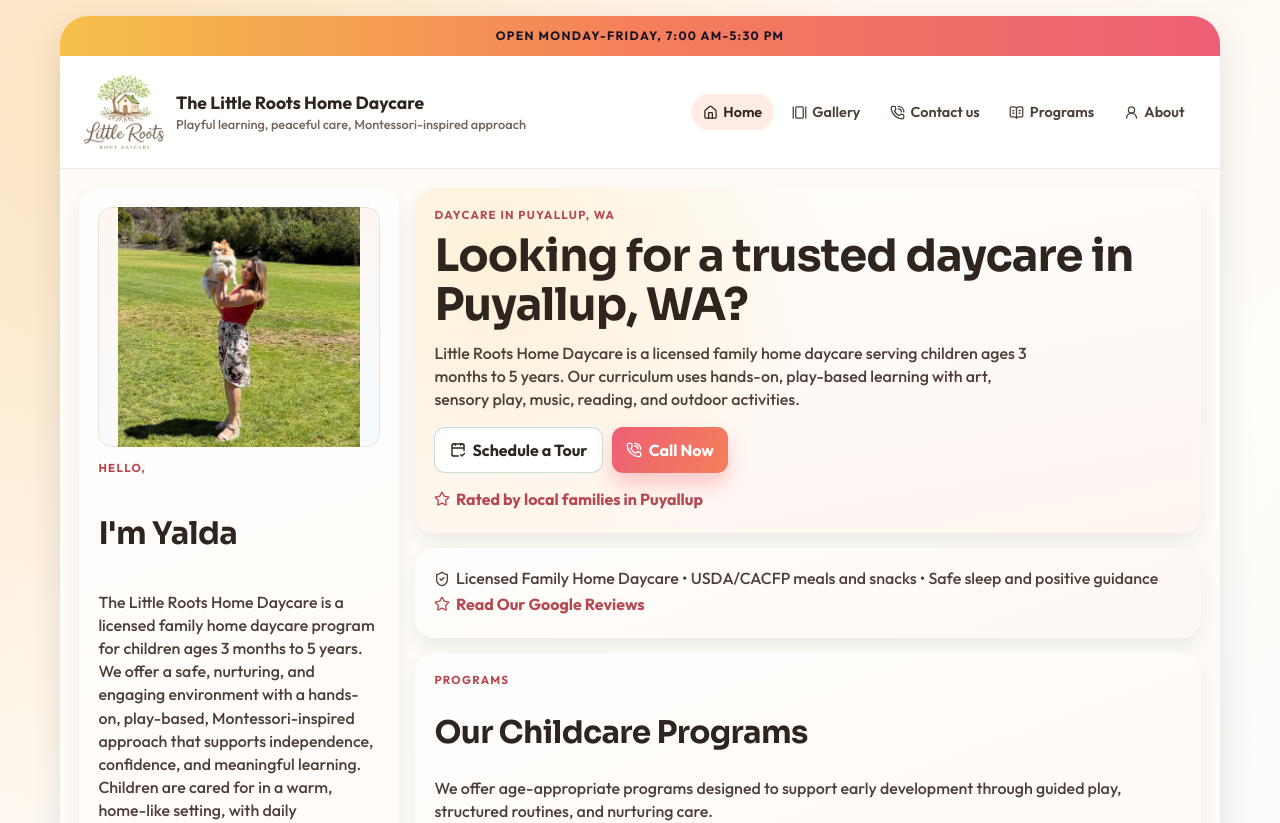
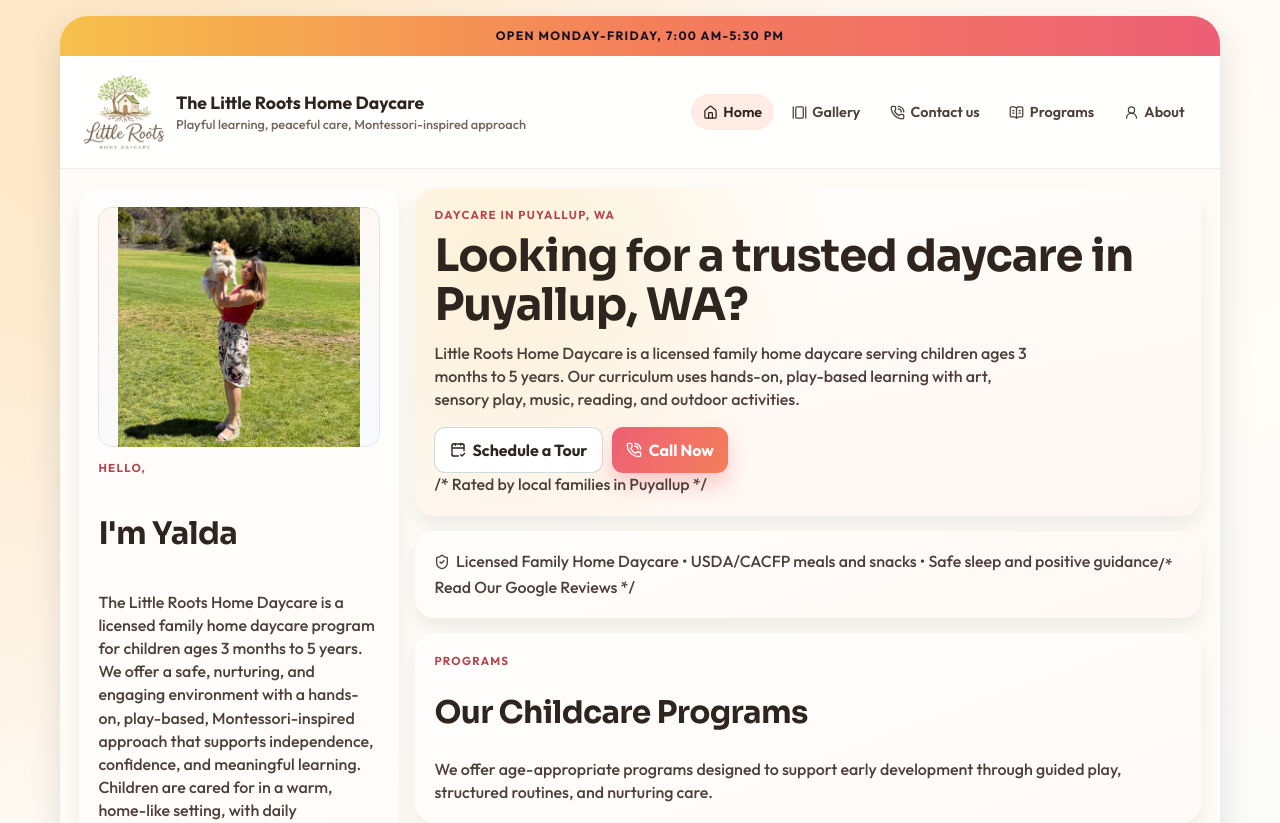
Before and after one commit to hassanteymoori/daycare-frontend, a React (Vite) app: page / in a window 1280 px wide. Shown: the top 823 px of the page. Built offline with nearby package versions, Linux system fonts and the light colour scheme.

Commit message:
Update HomePage.tsx

```diff
--- a/src/pages/HomePage.tsx
+++ b/src/pages/HomePage.tsx
@@ -27,10 +27,10 @@ export function HomePage() {
             {homeContent.callNowLabel}
           </a>
         </div>
-        <p className="home-rating">
-          <Star size={16} aria-hidden="true" />
-          {homeContent.ratingLine}
-        </p>
+        {/* <p className="home-rating"> */}
+          {/* <Star size={16} aria-hidden="true" /> */}
+          /* {homeContent.ratingLine} */
+        {/* </p> */}
       </article>
 
       <article className="panel checklist-panel">
@@ -38,10 +38,10 @@ export function HomePage() {
           <ShieldCheck size={16} aria-hidden="true" />
           {homeContent.trustLine}
         </p>
-        <Link to="/reviews" className="text-link">
-          <Star size={16} aria-hidden="true" />
-          {homeContent.readReviewsLabel}
-        </Link>
+        {/* <Link to="/reviews" className="text-link"> */}
+          {/* <Star size={16} aria-hidden="true" /> */}
+          /* {homeContent.readReviewsLabel} */
+        {/* </Link> */}
       </article>
 
       <article className="panel title-block">
```
